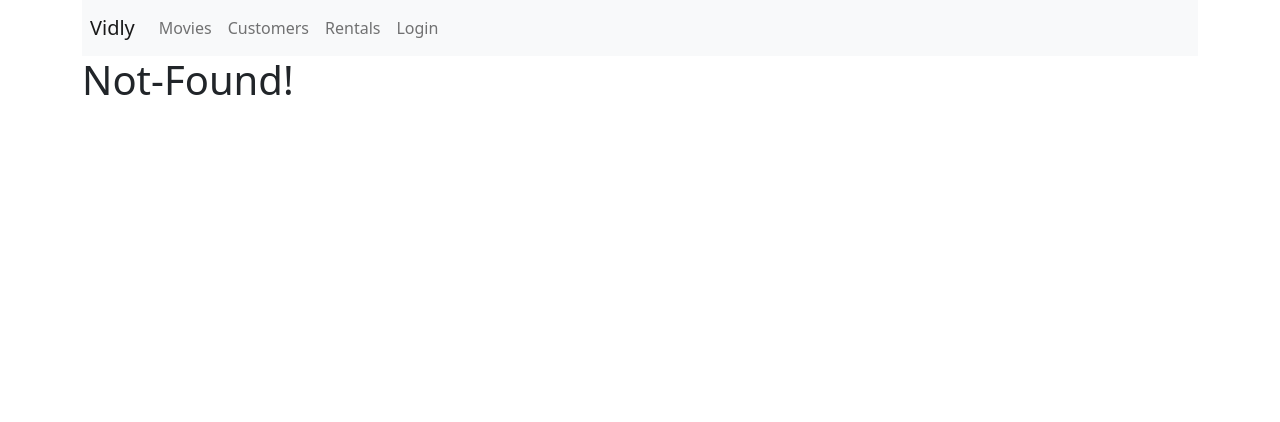
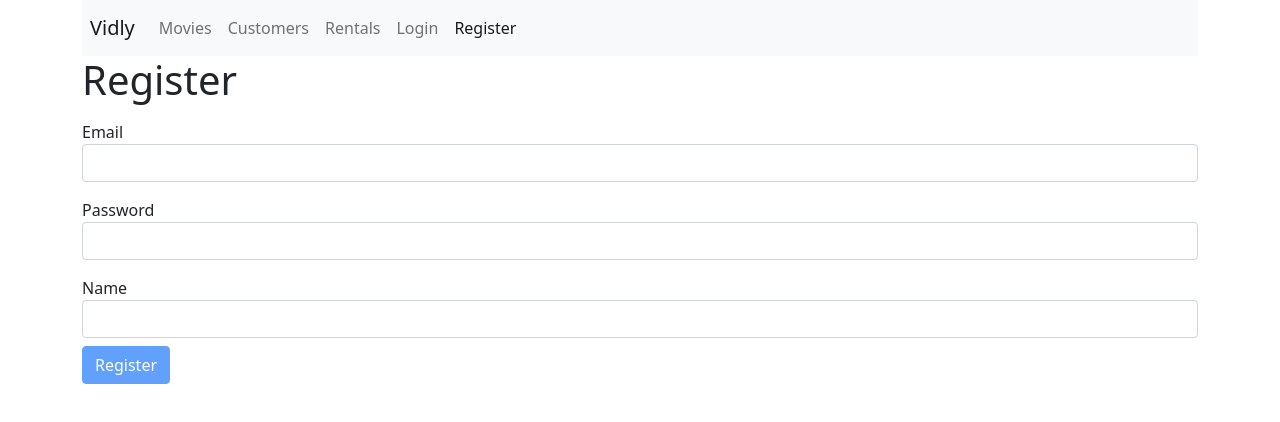
Before and after one commit to alaeimo/React-Course, a React (Create React App) app in the folder 03-vidly/: page /register in a window 1280 px wide. Shown: the top 422 px of the page. Built offline with nearby package versions, Linux system fonts and the light colour scheme.

Commit message:
03-vidly: register form.

```diff
--- a/03-vidly/src/App.js
+++ b/03-vidly/src/App.js
@@ -6,6 +6,7 @@
 import NotFound from "./components/notfound";
 import { Route, Routes } from "react-router-dom";
 import LoginForm from "./components/loginForm";
+import RegisterForm from "./components/registerForm";
 import "./App.css";
 
 function App() {
@@ -13,6 +14,7 @@
     <main className="container">
       <NavBar />
       <Routes>
+        <Route path="/register" element={<RegisterForm />} />
         <Route path="/login" element={<LoginForm />} />
         <Route path="/movies/:id" element={<Movie />} />
         <Route path="/movies" element={<Movies />} />
--- a/03-vidly/src/components/navbar.jsx
+++ b/03-vidly/src/components/navbar.jsx
@@ -21,6 +21,9 @@
           <NavLink className="nav-item nav-link" to="/login">
             Login
           </NavLink>
+          <NavLink className="nav-item nav-link" to="/register">
+            Register
+          </NavLink>
         </ul>
       </div>
     </nav>
--- /dev/null
+++ b/03-vidly/src/components/registerForm.jsx
@@ -0,0 +1,31 @@
+import React from "react";
+import Joi from "joi-browser";
+import Form from "./common/from";
+
+class RegisterForm extends Form {
+  state = { data: { email: "", password: "", name: "" }, errors: {} };
+
+  schema = {
+    email: Joi.string().email().required().label("Email"),
+    password: Joi.string().min(4).max(32).label("Password"),
+    name: Joi.string().required().label("Name"),
+  };
+  doSubmit = () => {
+    console.log("Register button submitted!");
+  };
+  render() {
+    return (
+      <div>
+        <h1>Register</h1>
+        <form onSubmit={this.handleSubmit}>
+          {this.renderInput("email", "Email", "email")}
+          {this.renderInput("password", "Password", "password")}
+          {this.renderInput("name", "Name")}
+          {this.renderButton("Register")}
+        </form>
+      </div>
+    );
+  }
+}
+
+export default RegisterForm;
```
